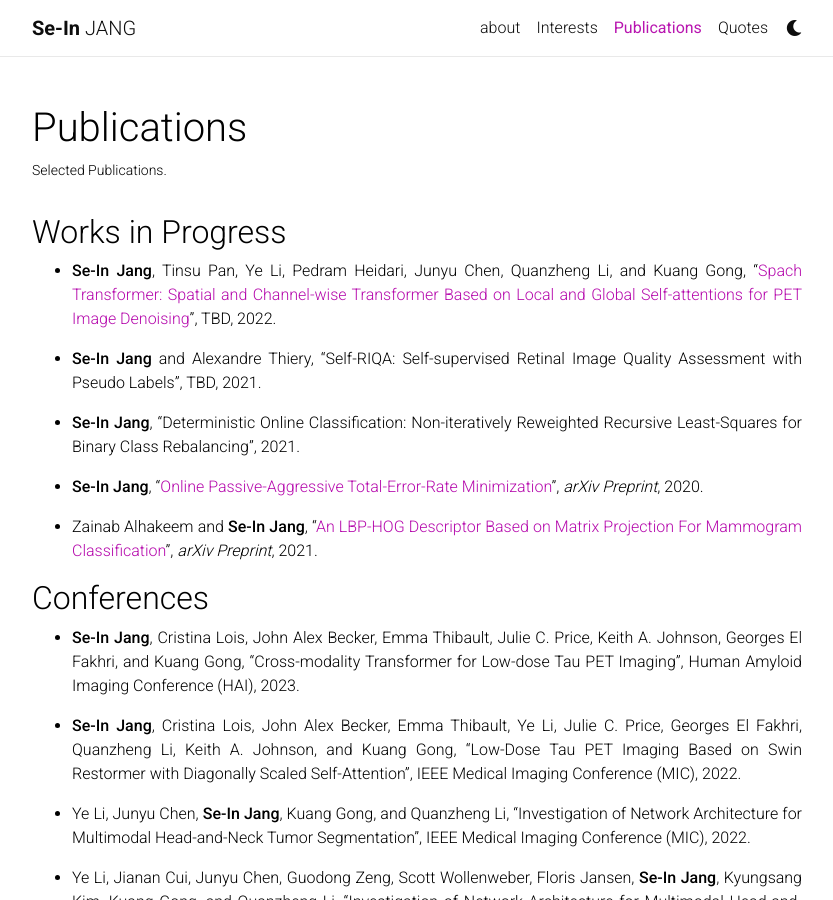
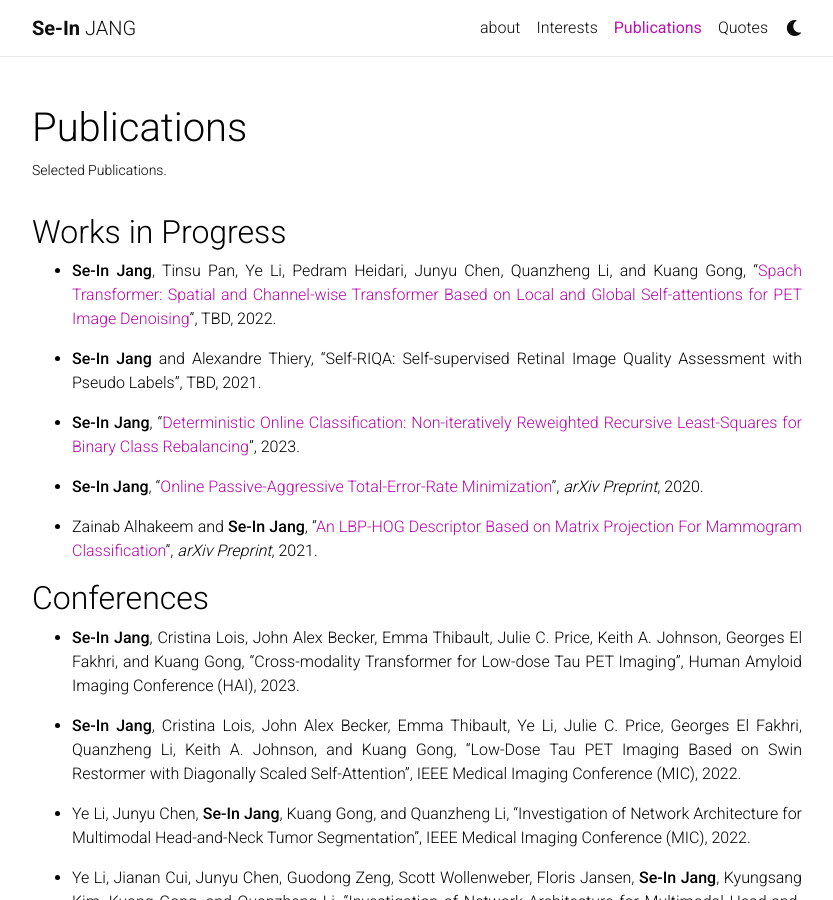
Before and after one commit to sijang/sijang.github.io, a Jekyll site: the page built from _pages/publications.md, in a window 1280 px wide and 900 px high. Shown: the whole window, without its empty margins (223-1056 px from the left). Built offline with Jekyll 4.4.1, drawn with Linux system fonts in a browser that asks for light colours; nearby versions of some CDN libraries; a style sheet for code colours, icons or effects is not loaded.

Commit message:
Update publications.md

```diff
--- a/_pages/publications.md
+++ b/_pages/publications.md
@@ -15,7 +15,7 @@ nav: true
 - **Se-In Jang** and Alexandre Thiery, "Self-RIQA: Self-supervised Retinal Image Quality Assessment with Pseudo Labels", TBD, 2021.
 {: style="text-align: justify"}
 
-- **Se-In Jang**, "Deterministic Online Classification: Non-iteratively Reweighted Recursive Least-Squares for Binary Class Rebalancing", 2021.
+- **Se-In Jang**, "[Deterministic Online Classification: Non-iteratively Reweighted Recursive Least-Squares for Binary Class Rebalancing](https://arxiv.org/abs/2301.09230){:target="_blank"}", 2023.
 {: style="text-align: justify"}
 
 - **Se-In Jang**, "[Online Passive-Aggressive Total-Error-Rate Minimization](https://arxiv.org/abs/2002.01771){:target="_blank"}", *arXiv Preprint*, 2020.
```
